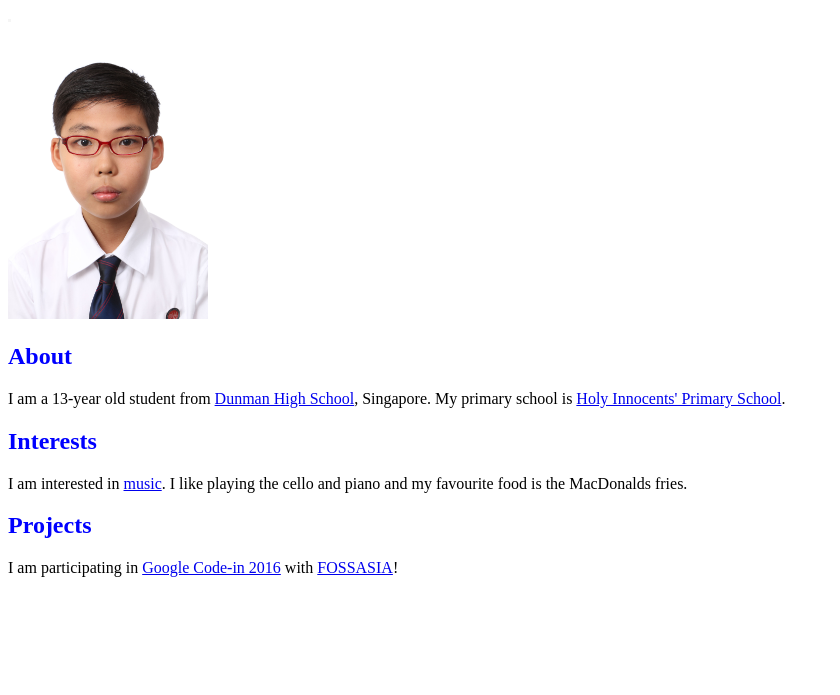
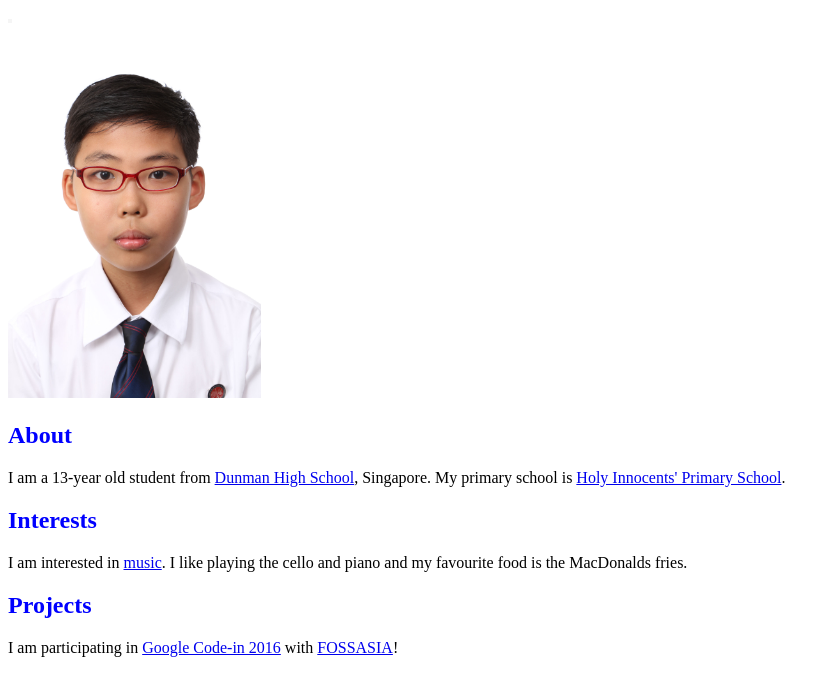
Before and after one commit to dhs17y2gliushengrui/dhs17y2gliushengrui.github.io, a plain HTML site: page index.html in a window 1280 px wide. Shown: the part 61-756 px from the top of the page, without its empty margins (0-840 px from the left). Drawn offline with Linux system fonts and the light colour scheme.

Commit message:
Update style.css

```diff
--- a/style.css
+++ b/style.css
@@ -7,5 +7,5 @@ h2 {
 }
 
 img {
-  width: 200px;
+  width: 20%;
 }
```
